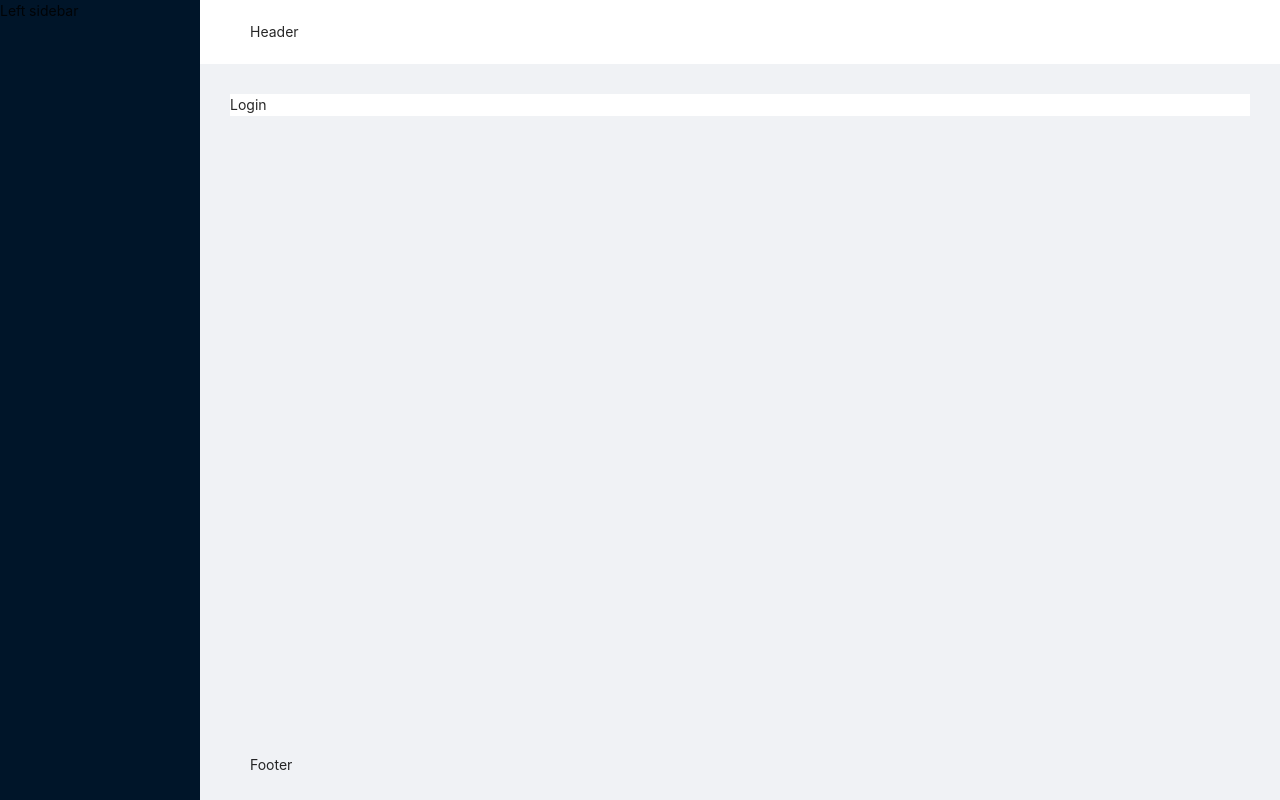
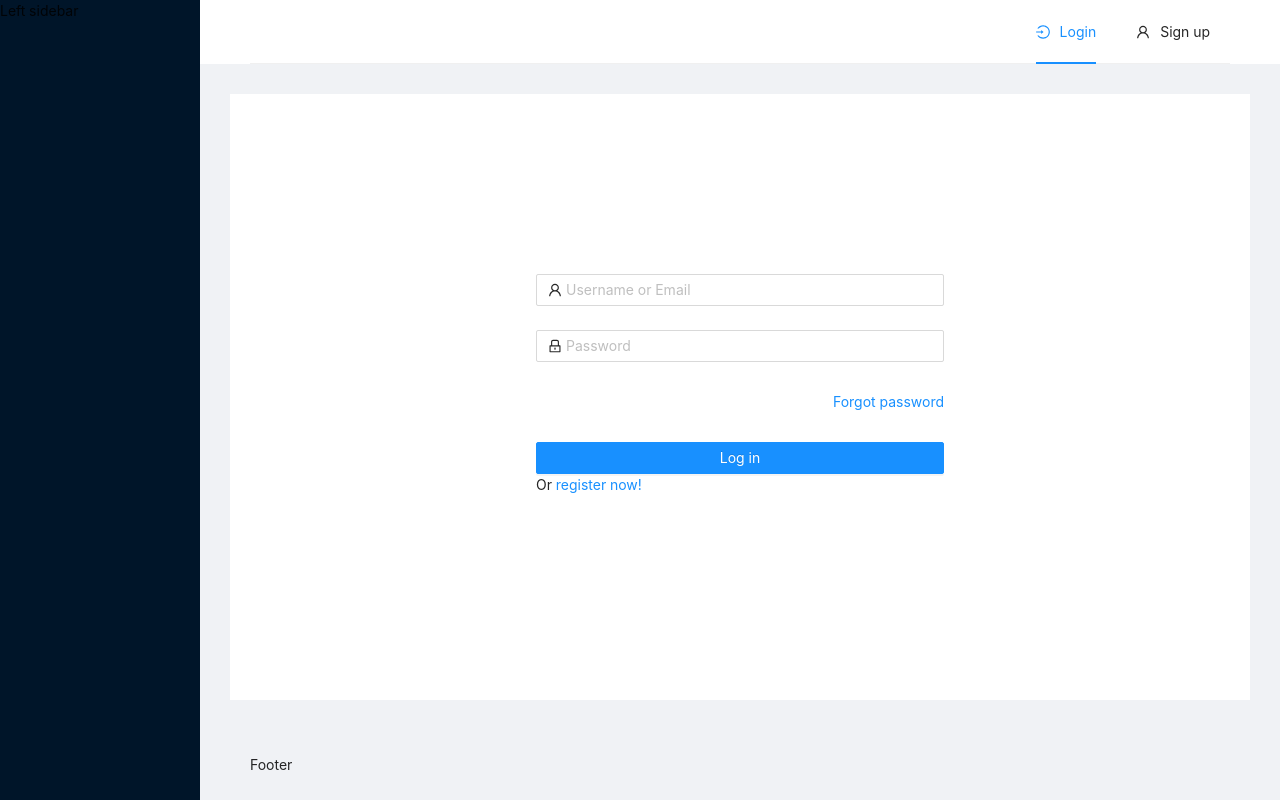
Before and after one commit to dima991911/vocabulary, a React (Create React App) app in the folder frontend/: page /login in a window 1280 px wide. Built offline with nearby package versions, Linux system fonts and the light colour scheme.

Commit message:
add login page

```diff
--- a/frontend/src/App.css
+++ b/frontend/src/App.css
@@ -13,5 +13,10 @@
 }
 
 .content-section-wrapper {
+    min-height: 100%;
     background: #fff;
 }
+
+.page-wrapper {
+    min-height: 100%;
+}
--- a/frontend/src/App.tsx
+++ b/frontend/src/App.tsx
@@ -1,11 +1,12 @@
 import React from 'react';
 import { Provider } from "react-redux";
-import { BrowserRouter as Router, Route } from "react-router-dom";
+import { BrowserRouter as Router, Route, Switch } from "react-router-dom";
 import { Layout } from "antd";
 
 import './App.css';
 
 import { Home, Login, SignUp } from "./pages";
+import { HeaderMenuComponent } from "./components";
 
 import { store } from "./store";
 
@@ -14,25 +15,28 @@ const { Content, Footer, Header, Sider } = Layout;
 function App() {
     return (
         <Provider store={store}>
+            <Router>
                 <Layout>
                     <Sider>Left sidebar</Sider>
 
                     <Layout className="main-section">
-                    <Header className="site-layout-background">Header</Header>
+                        <Header className="site-layout-background">
+                            <HeaderMenuComponent />
+                        </Header>
+
                         <Layout className="content-section">
-                        <Content>
-                            <div className="site-layout-background">
-                                <Router>
+                            <Content className="site-layout-background">
+                                <Switch>
                                     <Route path="/" exact component={Home} />
                                     <Route path="/login" exact component={Login} />
                                     <Route path="/signup" exact component={SignUp} />
-                                </Router>
-                            </div>
+                                </Switch>
                             </Content>
                         </Layout>
                         <Footer>Footer</Footer>
                     </Layout>
                 </Layout>
+            </Router>
         </Provider>
     );
 }
--- /dev/null
+++ b/frontend/src/components/header/Header.css
@@ -0,0 +1,4 @@
+.top-menu {
+    display: flex;
+    justify-content: flex-end;
+}
--- /dev/null
+++ b/frontend/src/components/header/Header.tsx
@@ -0,0 +1,31 @@
+import React, { FC } from "react";
+import { useLocation } from 'react-router-dom'
+import { Menu } from "antd";
+import { Link } from "react-router-dom";
+import { LoginOutlined, UserOutlined } from "@ant-design/icons";
+
+import './Header.css';
+
+export const HeaderMenuComponent: FC = () => {
+    const location = useLocation<Location>();
+
+    return (
+        <Menu
+            mode="horizontal"
+            className="top-menu"
+            defaultSelectedKeys={['/']}
+            selectedKeys={[location.pathname]}
+        >
+            <Menu.Item key="/login" icon={<LoginOutlined />}>
+                <Link to="/login">
+                    Login
+                </Link>
+            </Menu.Item>
+            <Menu.Item key="/signup" icon={<UserOutlined />}>
+                <Link to="signup">
+                    Sign up
+                </Link>
+            </Menu.Item>
+        </Menu>
+    )
+}
--- /dev/null
+++ b/frontend/src/components/index.ts
@@ -0,0 +1 @@
+export { HeaderMenuComponent } from "./header/Header";
--- a/frontend/src/index.css
+++ b/frontend/src/index.css
@@ -11,3 +11,47 @@ code {
   font-family: source-code-pro, Menlo, Monaco, Consolas, 'Courier New',
     monospace;
 }
+
+html, body, div, span, applet, object, iframe,
+h1, h2, h3, h4, h5, h6, p, blockquote, pre,
+a, abbr, acronym, address, big, cite, code,
+del, dfn, em, img, ins, kbd, q, s, samp,
+small, strike, strong, sub, sup, tt, var,
+b, u, i, center,
+dl, dt, dd, ol, ul, li,
+fieldset, form, label, legend,
+table, caption, tbody, tfoot, thead, tr, th, td,
+article, aside, canvas, details, embed,
+figure, figcaption, footer, header, hgroup,
+menu, nav, output, ruby, section, summary,
+time, mark, audio, video {
+  margin: 0;
+  padding: 0;
+  border: 0;
+  font-size: 100%;
+  font: inherit;
+  vertical-align: baseline;
+}
+/* HTML5 display-role reset for older browsers */
+article, aside, details, figcaption, figure,
+footer, header, hgroup, menu, nav, section {
+  display: block;
+}
+body {
+  line-height: 1;
+}
+ol, ul {
+  list-style: none;
+}
+blockquote, q {
+  quotes: none;
+}
+blockquote:before, blockquote:after,
+q:before, q:after {
+  content: '';
+  content: none;
+}
+table {
+  border-collapse: collapse;
+  border-spacing: 0;
+}
--- a/frontend/src/pages/home/Home.tsx
+++ b/frontend/src/pages/home/Home.tsx
@@ -6,7 +6,6 @@ export const Home: FC<PropsType> = ({ title }) => {
     return (
         <div>
             <h2>{title || 'Home'}</h2>
-            Menu
         </div>
     )
 }
--- /dev/null
+++ b/frontend/src/pages/login/Login.css
@@ -0,0 +1,18 @@
+.login-page {
+    display: flex;
+    justify-content: center;
+    align-items: center;
+    height: 100%;
+}
+
+.login-form {
+    width: 40%;
+}
+
+.login-form-forgot {
+    float: right;
+}
+
+.login-form-button {
+    width: 100%;
+}
--- a/frontend/src/pages/login/Login.tsx
+++ b/frontend/src/pages/login/Login.tsx
@@ -1,7 +1,59 @@
 import React from "react";
+import { Link } from "react-router-dom";
+import { Form, Input, Button } from "antd";
+import { UserOutlined, LockOutlined } from "@ant-design/icons";
+
+import "./Login.css";
 
 import { PropsType } from "../../types/page";
 
+type FromValuesType = {
+    loginOrEmail: string
+    password: string
+}
+
 export const Login: React.FC<PropsType> = () => {
-    return <div>Login</div>
+    const onFinish = (values: FromValuesType) => {
+        console.log(values);
+    };
+
+    return (
+        <div className="login-page">
+            <Form
+                name="normal_login"
+                className="login-form"
+                initialValues={{ remember: true }}
+                onFinish={onFinish}
+            >
+                <Form.Item
+                    name="loginOrEmail"
+                    rules={[{ required: true, message: 'Please input your Username or Email!' }]}
+                >
+                    <Input prefix={<UserOutlined className="site-form-item-icon" />} placeholder="Username or Email" />
+                </Form.Item>
+                <Form.Item
+                    name="password"
+                    rules={[{ required: true, message: 'Please input your Password!' }]}
+                >
+                    <Input
+                        prefix={<LockOutlined className="site-form-item-icon" />}
+                        type="password"
+                        placeholder="Password"
+                    />
+                </Form.Item>
+                <Form.Item>
+                    <a className="login-form-forgot" href="">
+                        Forgot password
+                    </a>
+                </Form.Item>
+
+                <Form.Item>
+                    <Button type="primary" htmlType="submit" className="login-form-button">
+                        Log in
+                    </Button>
+                    Or <Link to="/signup">register now!</Link>
+                </Form.Item>
+            </Form>
+        </div>
+    )
 }
```
Lines whose indentation alone changed are shown as unchanged.
